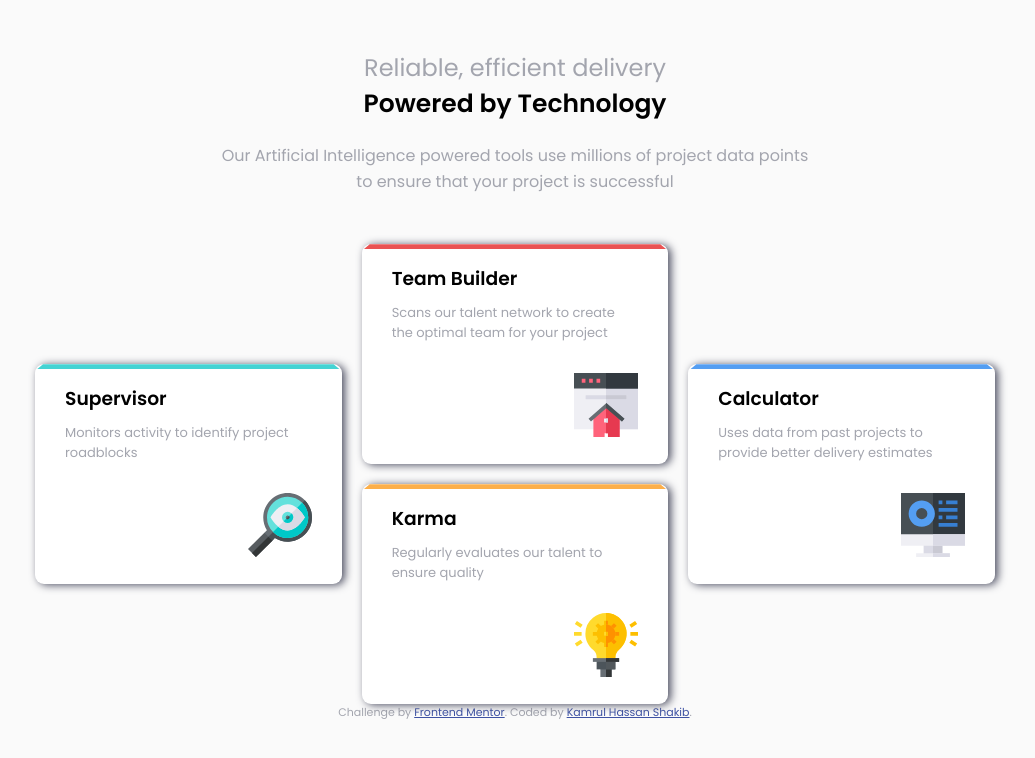
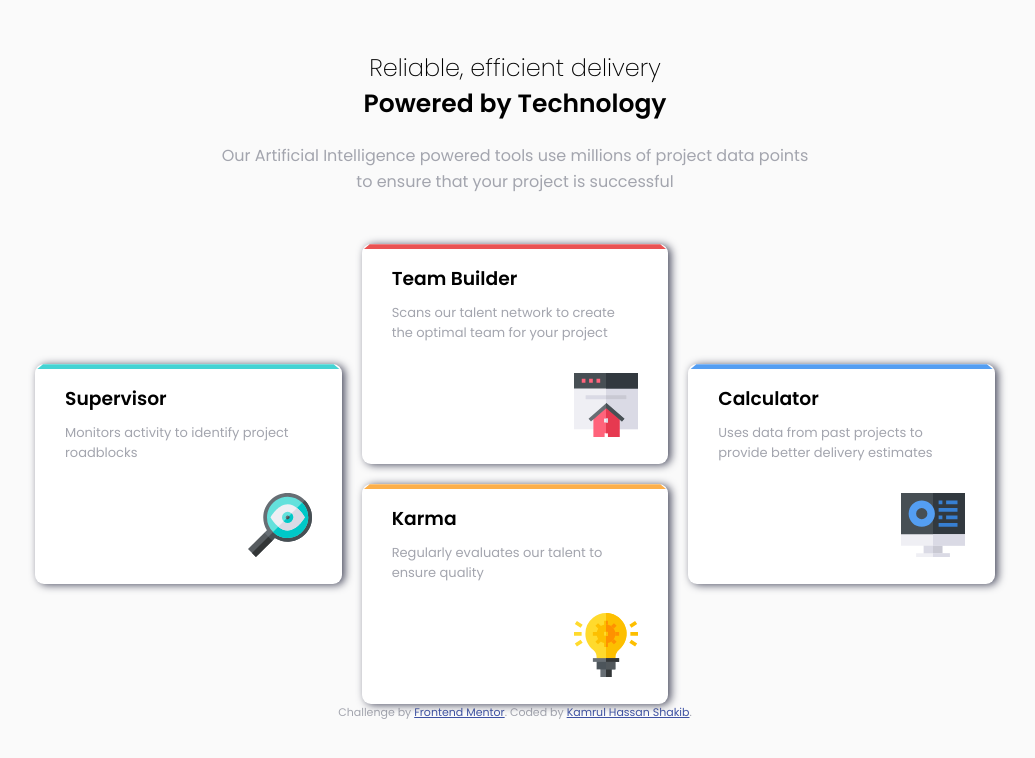
Before and after one commit to khshakib/Four-card-feature-section, a plain HTML site: page index.html in a window 1280 px wide. Shown: the whole page, without its empty margins (125-1160 px from the left). Drawn offline with Linux system fonts and the light colour scheme.

Commit message:
second-commit

```diff
--- a/css/style.css
+++ b/css/style.css
@@ -24,8 +24,9 @@ header{
    max-width: 597px;
    margin: 0 auto;
 }
-header p:first-of-type{
+header h1{
     font-size: 24px;
+    font-weight: 200;
 }
 header p:nth-child(3){
 
--- a/index.html
+++ b/index.html
@@ -21,7 +21,7 @@
 
   <main class="container">
     <header class="header">
-      <p>Reliable, efficient delivery</p>
+      <h1>Reliable, efficient delivery</h1>
       <h2>Powered by Technology</h2>
       <p>
         Our Artificial Intelligence powered tools use millions of project data points
```
